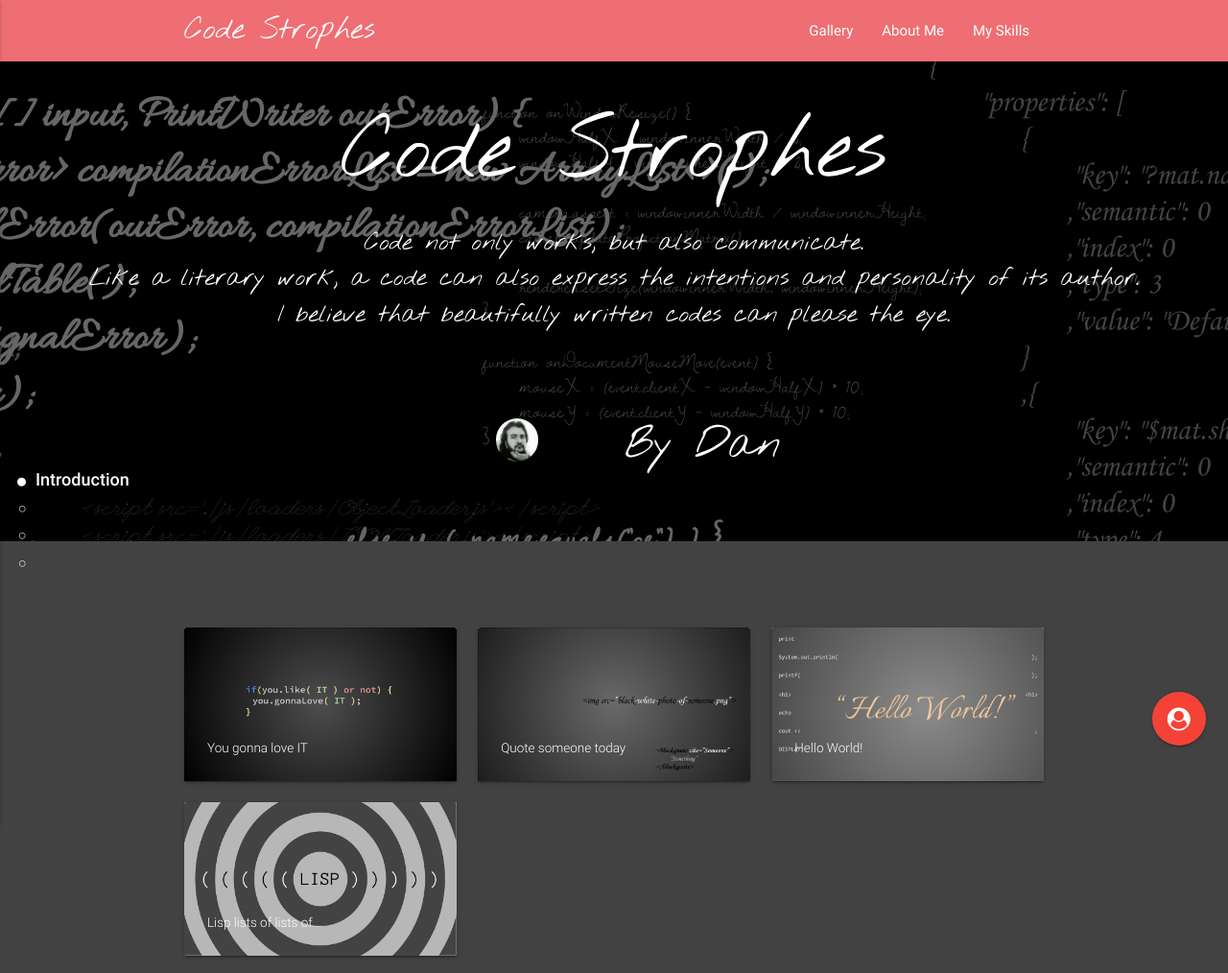
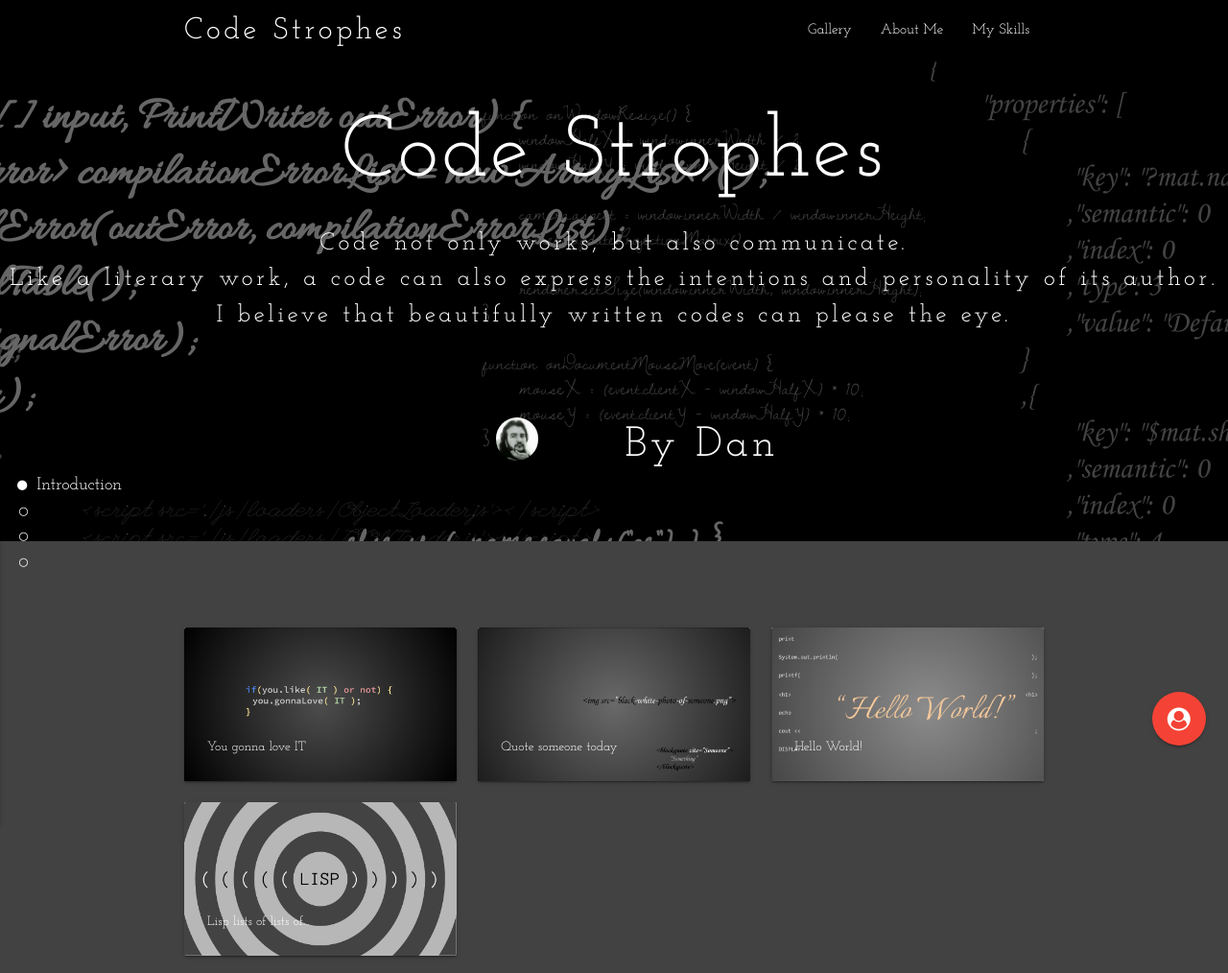
Before and after one commit to DanChenchi/Portfolio, a plain HTML site: page index.html in a window 1280 px wide. Shown: the top 1014 px of the page at 96% size. Drawn offline with nearby package versions, Linux system fonts and the light colour scheme; files that its build step writes are made by us from their sources.

Commit message:
Updated texts
Changed fonts and letter-spacing

```diff
--- a/css/materialize-custom.css
+++ b/css/materialize-custom.css
@@ -1,4 +1,16 @@
-@import url('https://fonts.googleapis.com/css?family=Nothing+You+Could+Do');
+@import url('https://fonts.googleapis.com/css?family=Josefin+Slab:400');
+
+body {
+	font-family: 'Josefin Slab', serif;
+}
+
+nav {
+	background: black;
+}
+
+.nav-menu li:hover {
+	background-color: #303030;
+}
 
 .resume-left, .resume-right {
 	color: white;
@@ -31,7 +43,7 @@
 }
 
 .intro, .brand-logo {
-	font-family: 'Nothing You Could Do', cursive;
+	letter-spacing: .25rem;
 }
 
 .footer-nav {
@@ -42,9 +54,8 @@
 }
 
 .my-presentation {
+	font-family: 'Josefin Slab', serif;
 	color: white;
-	font-size: 1.5em;
-	font-weight: light;
 }
 
 .contact-icon{
@@ -72,7 +83,7 @@
   z-index: 998;
 }
 
-/* Remove the left border from the materialize styl */
+/* Remove the left border from the materialize style */
 .table-of-contents a, .table-of-contents a:hover, .table-of-contents a.active{
 	border-left: none;
 }
@@ -96,20 +107,17 @@
 .table-of-contents a::before{
 	padding-right: 10px;
     font-family: "FontAwesome";
-	font-size: .5rem;
 	content: "\f1db";
 }
 
 .table-of-contents a:hover {
 	color: #a8a8a8;
-	padding-left: 19px;
 	opacity: 1;
-	font-size: .8rem;
 }
 
 .table-of-contents a.active::before {
     font-family: "FontAwesome";
-	font-size: .7rem;
+	font-size: .8rem;
 	content: "\f111";
 }
 
```
